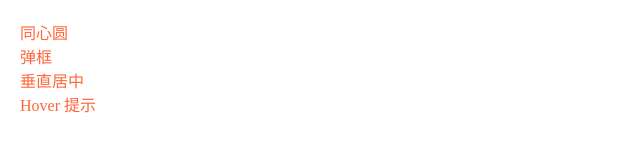
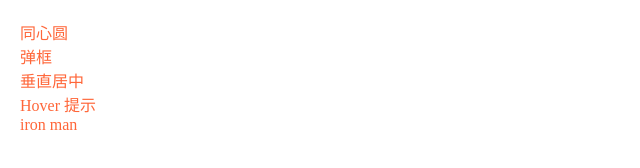
Before and after one commit to Kexin-Li/DailyCss, a plain HTML site: page index.html in a window 1280 px wide. Shown: the full height of the page, 0-640 px from the left. Drawn offline with Linux system fonts and the light colour scheme.

Commit message:
feat: update iron man

```diff
--- a/index.html
+++ b/index.html
@@ -24,5 +24,6 @@
     <div><a href="./modal.html">弹框</a></div>
     <div><a href="./vertical-center.html">垂直居中</a></div>
     <div><a href="./tooltip.html">Hover 提示</a></div>
+    <div><a href="./iron-man.html">iron man</a></div>
   </body>
 </html>
```
